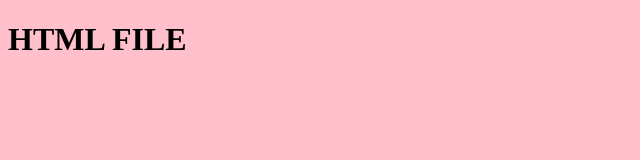
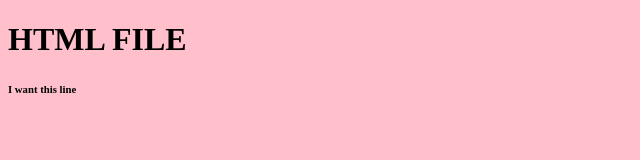
Before and after one commit to vigneshwari-c/Fullstack, a plain HTML site: page index.html in a window 1280 px wide. Shown: the full height of the page, 0-640 px from the left. Drawn offline with Linux system fonts and the light colour scheme.

Commit message:
feat:add some code

```diff
--- a/index.html
+++ b/index.html
@@ -8,5 +8,6 @@
 </head>
 <body>
     <h1>HTML FILE</h1>
+    <h6>I want this line</h6>
 </body>
 </html>
```
